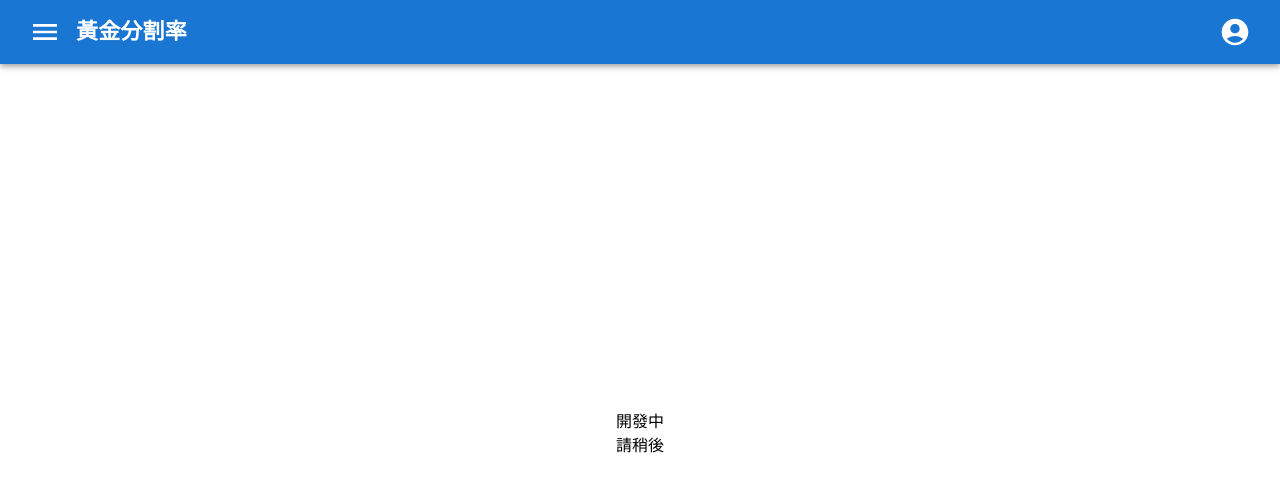
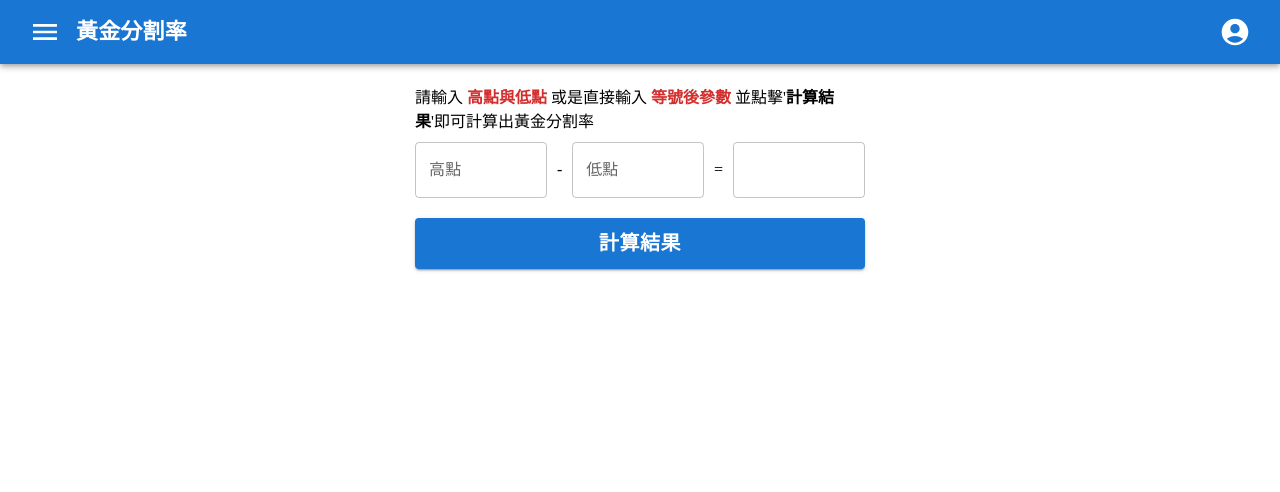
Before and after one commit to lala0327/dividend-yield, a React (Vite) app: page /goldenSection in a window 1280 px wide. Shown: the top 492 px of the page. Built offline with nearby package versions, Linux system fonts and the light colour scheme.

Commit message:
feat: 新增黃金分割率計算

```diff
--- a/src/page/GoldenSection.tsx
+++ b/src/page/GoldenSection.tsx
@@ -1,7 +1,90 @@
+import { Button, Paper, Table, TableBody, TableCell, TableContainer, TableHead, TableRow, TextField } from "@mui/material"
+import { useState } from "react"
+interface GoldenSection {
+  goldenSection:number,
+  reboundPressure:number,
+  retracementPressure:number
+}
 function GoldenSection() {
+  const [isError, setIsError] = useState(false)
+  const [anotherData, setAnotherData] = useState(false)
+  const [rows, setRows]= useState<GoldenSection[]>([])
+
+  const calculate = () => {
+    const a = parseFloat((document.getElementById('a') as HTMLInputElement).value)
+    const b = parseFloat((document.getElementById('b') as HTMLInputElement).value)
+    const c = parseFloat((document.getElementById('c') as HTMLInputElement).value)
+    let price = 0
+    const num = [!!a, !!b, !!c].filter(function(value) {
+      return value === true;
+    });
+    if(!!a && !!b){
+      setIsError(false)
+      setAnotherData(true)
+      price = parseFloat((document.getElementById('a') as HTMLInputElement).value)-parseFloat((document.getElementById('b') as HTMLInputElement).value);
+      (document.getElementById('c') as HTMLInputElement).value = price.toString();
+      setRows([
+        { goldenSection:0.191, reboundPressure:parseFloat((price*(1+0.191)).toFixed(2)), retracementPressure:parseFloat((price*(1-0.191)).toFixed(2))  },
+        { goldenSection:0.382, reboundPressure:parseFloat((price*(1+0.382)).toFixed(2)), retracementPressure:parseFloat((price*(1-0.382)).toFixed(2))  },
+        { goldenSection:0.050, reboundPressure:parseFloat((price*(1+0.050)).toFixed(2)), retracementPressure:parseFloat((price*(1-0.050)).toFixed(2))  },
+        { goldenSection:0.618, reboundPressure:parseFloat((price*(1+0.618)).toFixed(2)), retracementPressure:parseFloat((price*(1-0.618)).toFixed(2))  },
+        { goldenSection:0.809, reboundPressure:parseFloat((price*(1+0.809)).toFixed(2)), retracementPressure:parseFloat((price*(1-0.809)).toFixed(2))  },
+      ])
+    }
+    else if(num.length === 1 && !!c){
+      setIsError(false)
+      price = parseFloat((document.getElementById('c') as HTMLInputElement).value)
+      setRows([
+        { goldenSection:0.191, reboundPressure:parseFloat((price*(1+0.191)).toFixed(2)), retracementPressure:parseFloat((price*(1-0.191)).toFixed(2))  },
+        { goldenSection:0.382, reboundPressure:parseFloat((price*(1+0.382)).toFixed(2)), retracementPressure:parseFloat((price*(1-0.382)).toFixed(2))  },
+        { goldenSection:0.050, reboundPressure:parseFloat((price*(1+0.050)).toFixed(2)), retracementPressure:parseFloat((price*(1-0.050)).toFixed(2))  },
+        { goldenSection:0.618, reboundPressure:parseFloat((price*(1+0.618)).toFixed(2)), retracementPressure:parseFloat((price*(1-0.618)).toFixed(2))  },
+        { goldenSection:0.809, reboundPressure:parseFloat((price*(1+0.809)).toFixed(2)), retracementPressure:parseFloat((price*(1-0.809)).toFixed(2))  },
+      ])
+    }
+    else{
+      setIsError(true)
+    }
+  }
   return (
-    <div style={{width:'100%', height:'100%',display:'flex', justifyContent:'center', alignItems:'center', flexDirection:'column'}}>
-      開發中<br/>請稍後
+    <div style={{width:'100%', display:'flex',justifyContent:'center', overflowY:'auto'}}>
+      <div style={{width:'80%', height:'auto', padding:'20px 0px', maxWidth: '450px'}}>
+      <p style={{textAlign:'start'}}>請輸入 <span style={{color:'#d32f2f', fontWeight:'700' }}>高點與低點</span> 或是直接輸入 <span style={{color:'#d32f2f', fontWeight:'700' }}>等號後參數</span> 並點擊'<span style={{ fontWeight:'700' }}>計算結果</span>'即可計算出黃金分割率</p>
+        <div style={{width:'100%', display:'flex', justifyContent:'center', alignItems:'center'}}>
+          <TextField id='a' key='a' error={isError} type="number" label='高點' variant="outlined" sx={{width:'100%',margin:'10px 0px'}}/>
+          <p style={{margin:'0px 10px'}}>-</p>
+          <TextField id='b' key='b' error={isError} type="number" label='低點' variant="outlined" sx={{width:'100%',margin:'10px 0px'}}/>
+          <p style={{margin:'0px 10px'}}>=</p>
+          <TextField id='c' key='c' error={isError} type="number" label='' variant="outlined" sx={{width:'100%',margin:'10px 0px'}}/>
+        </div>
+        { isError ? <p style={{fontSize:'20px',fontWeight:'700', color:'#d32f2f'}}>請輸入高點與低點或是直接輸入等號後參數</p> : '' }
+        <Button onClick={calculate} variant="contained" size="large" sx={{width:'100%', fontSize:'20px', fontWeight:'700', margin:"10px 0px"}}>計算結果</Button>
+        {anotherData?
+          <TableContainer component={Paper} sx={{ display:'flex',justifyContent:'center',alignItems:'center',flexDirection:'column', marginTop:'20px'}}>
+            <Table aria-label="simple table">
+              <TableHead>
+                <TableRow>
+                  <TableCell sx={{fontWeight:700, padding:"10px", backgroundColor:'#1976d2', color:'white'}}>黃金分割率</TableCell>
+                  <TableCell sx={{fontWeight:700, padding:"10px", backgroundColor:'#1976d2', color:'white'}} align="center">反彈壓力</TableCell>
+                  <TableCell sx={{fontWeight:700, padding:"10px", backgroundColor:'#1976d2', color:'white'}} align="center">回檔壓力</TableCell>
+                </TableRow>
+              </TableHead>
+              <TableBody>
+                {rows.map((row) => (
+                  <TableRow
+                    key={row.goldenSection}
+                    sx={{ '&:last-child td, &:last-child th': { border: 0 } }}
+                  >
+                    <TableCell component="th" scope="row" sx={{padding:"10px"}}>{row.goldenSection}</TableCell>
+                    <TableCell align="center" sx={{padding:"10px"}}>{row.reboundPressure}</TableCell>
+                    <TableCell align="center" sx={{padding:"10px"}}>{row.retracementPressure}</TableCell>
+                  </TableRow>
+                ))}
+              </TableBody>
+            </Table>
+          </TableContainer>
+        :null}
+      </div>
     </div>
   )
 }
--- a/src/page/Home.tsx
+++ b/src/page/Home.tsx
@@ -25,7 +25,7 @@ function Home() {
           }
         </div>
       </div>
-      <p style={{position:'absolute',left:'10px',bottom:'10px'}}>v1.0.1</p>
+      <p style={{position:'absolute',left:'10px',bottom:'10px'}}>v1.0.2</p>
     </>
   )
 }
--- a/src/page/YieldCalculator.tsx
+++ b/src/page/YieldCalculator.tsx
@@ -33,7 +33,6 @@ function YieldCalculator() {
     });
 
     if(num.length === 2){
-      console.log((dividends*100/sharePrice).toFixed(2))
       setIsError(false)
       if(!!sharePrice === false){
         setAnswer((dividends*100/dividendsYield).toFixed(2))
@@ -49,16 +48,16 @@ function YieldCalculator() {
 
         setAnotherData(true)
         setRows([
-          { dividendsYield:2.5, dividends:parseInt((sharePrice*2.5/100).toFixed(2)), sharePrice },
-          { dividendsYield:3, dividends:parseInt((sharePrice*3/100).toFixed(2)), sharePrice },
-          { dividendsYield:3.5, dividends:parseInt((sharePrice*3.5/100).toFixed(2)), sharePrice },
-          { dividendsYield:4, dividends:parseInt((sharePrice*4/100).toFixed(2)), sharePrice },
-          { dividendsYield:4.5, dividends:parseInt((sharePrice*4.5/100).toFixed(2)), sharePrice },
-          { dividendsYield:5, dividends:parseInt((sharePrice*5/100).toFixed(2)), sharePrice },
-          { dividendsYield:5.5, dividends:parseInt((sharePrice*5.5/100).toFixed(2)), sharePrice },
-          { dividendsYield:6, dividends:parseInt((sharePrice*6/100).toFixed(2)), sharePrice },
-          { dividendsYield:6.5, dividends:parseInt((sharePrice*6.5/100).toFixed(2)), sharePrice },
-          { dividendsYield:7, dividends:parseInt((sharePrice*7/100).toFixed(2)), sharePrice },
+          { dividendsYield:2.5, dividends:parseFloat((sharePrice*2.5/100).toFixed(2)), sharePrice },
+          { dividendsYield:3, dividends:parseFloat((sharePrice*3/100).toFixed(2)), sharePrice },
+          { dividendsYield:3.5, dividends:parseFloat((sharePrice*3.5/100).toFixed(2)), sharePrice },
+          { dividendsYield:4, dividends:parseFloat((sharePrice*4/100).toFixed(2)), sharePrice },
+          { dividendsYield:4.5, dividends:parseFloat((sharePrice*4.5/100).toFixed(2)), sharePrice },
+          { dividendsYield:5, dividends:parseFloat((sharePrice*5/100).toFixed(2)), sharePrice },
+          { dividendsYield:5.5, dividends:parseFloat((sharePrice*5.5/100).toFixed(2)), sharePrice },
+          { dividendsYield:6, dividends:parseFloat((sharePrice*6/100).toFixed(2)), sharePrice },
+          { dividendsYield:6.5, dividends:parseFloat((sharePrice*6.5/100).toFixed(2)), sharePrice },
+          { dividendsYield:7, dividends:parseFloat((sharePrice*7/100).toFixed(2)), sharePrice },
         ])
       }
       if(!!dividendsYield === false){
@@ -67,16 +66,16 @@ function YieldCalculator() {
 
         setAnotherData(true)
         setRows([
-          { dividendsYield:2.5, dividends, sharePrice:parseInt((dividends*100/2.5).toFixed(2)) },
-          { dividendsYield:3, dividends, sharePrice:parseInt((dividends*100/3).toFixed(2)) },
-          { dividendsYield:3.5, dividends, sharePrice:parseInt((dividends*100/3.5).toFixed(2)) },
-          { dividendsYield:4, dividends, sharePrice:parseInt((dividends*100/4).toFixed(2)) },
-          { dividendsYield:4.5, dividends, sharePrice:parseInt((dividends*100/4.5).toFixed(2)) },
-          { dividendsYield:5, dividends, sharePrice:parseInt((dividends*100/5).toFixed(2)) },
-          { dividendsYield:5.5, dividends, sharePrice:parseInt((dividends*100/5.5).toFixed(2)) },
-          { dividendsYield:6, dividends, sharePrice:parseInt((dividends*100/6).toFixed(2)) },
-          { dividendsYield:6.5, dividends, sharePrice:parseInt((dividends*100/6.5).toFixed(2)) },
-          { dividendsYield:7, dividends, sharePrice:parseInt((dividends*100/7).toFixed(2)) },
+          { dividendsYield:2.5, dividends, sharePrice:parseFloat((dividends*100/2.5).toFixed(2)) },
+          { dividendsYield:3, dividends, sharePrice:parseFloat((dividends*100/3).toFixed(2)) },
+          { dividendsYield:3.5, dividends, sharePrice:parseFloat((dividends*100/3.5).toFixed(2)) },
+          { dividendsYield:4, dividends, sharePrice:parseFloat((dividends*100/4).toFixed(2)) },
+          { dividendsYield:4.5, dividends, sharePrice:parseFloat((dividends*100/4.5).toFixed(2)) },
+          { dividendsYield:5, dividends, sharePrice:parseFloat((dividends*100/5).toFixed(2)) },
+          { dividendsYield:5.5, dividends, sharePrice:parseFloat((dividends*100/5.5).toFixed(2)) },
+          { dividendsYield:6, dividends, sharePrice:parseFloat((dividends*100/6).toFixed(2)) },
+          { dividendsYield:6.5, dividends, sharePrice:parseFloat((dividends*100/6.5).toFixed(2)) },
+          { dividendsYield:7, dividends, sharePrice:parseFloat((dividends*100/7).toFixed(2)) },
         ])
       }
     }else{
```
